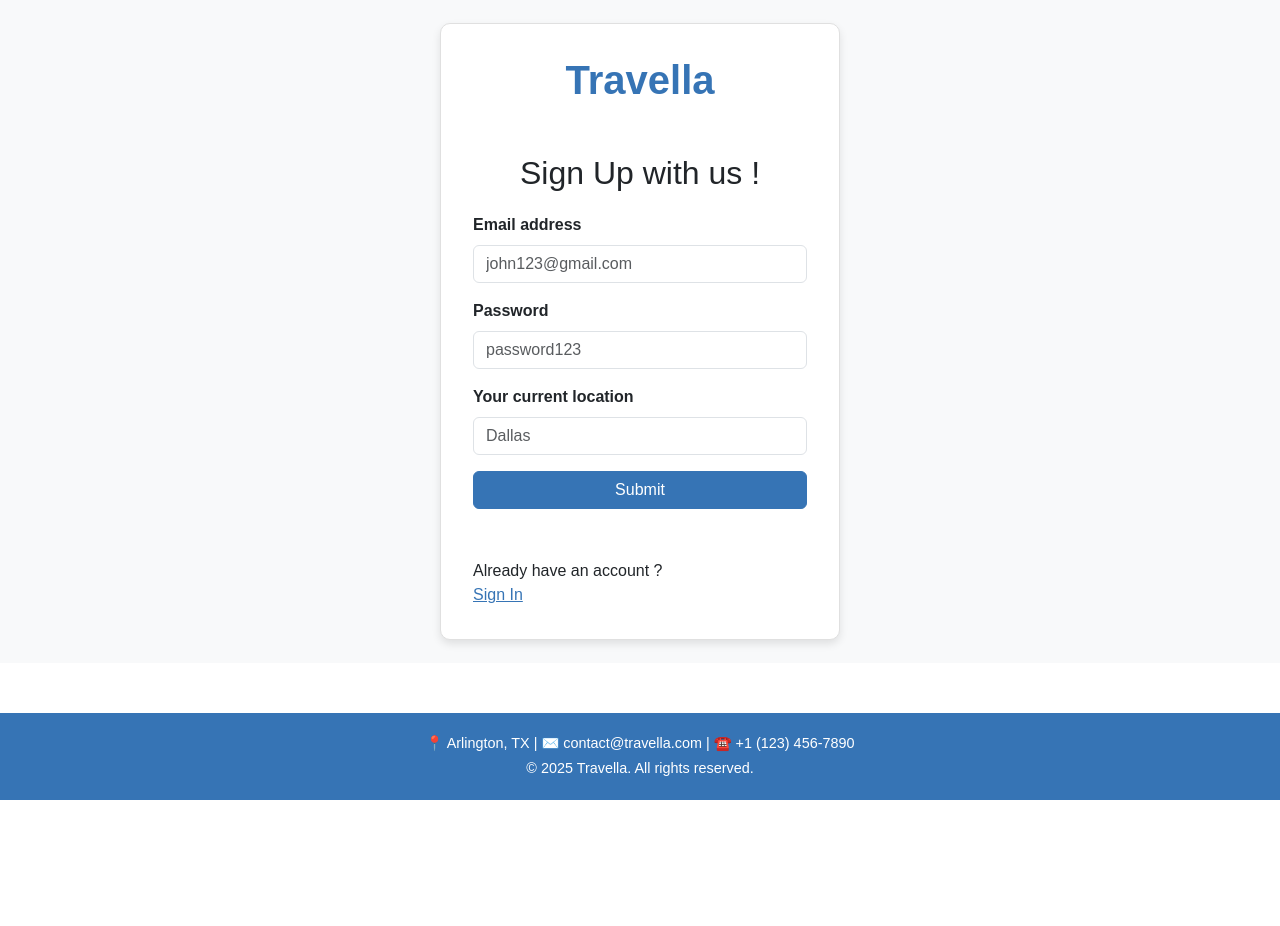
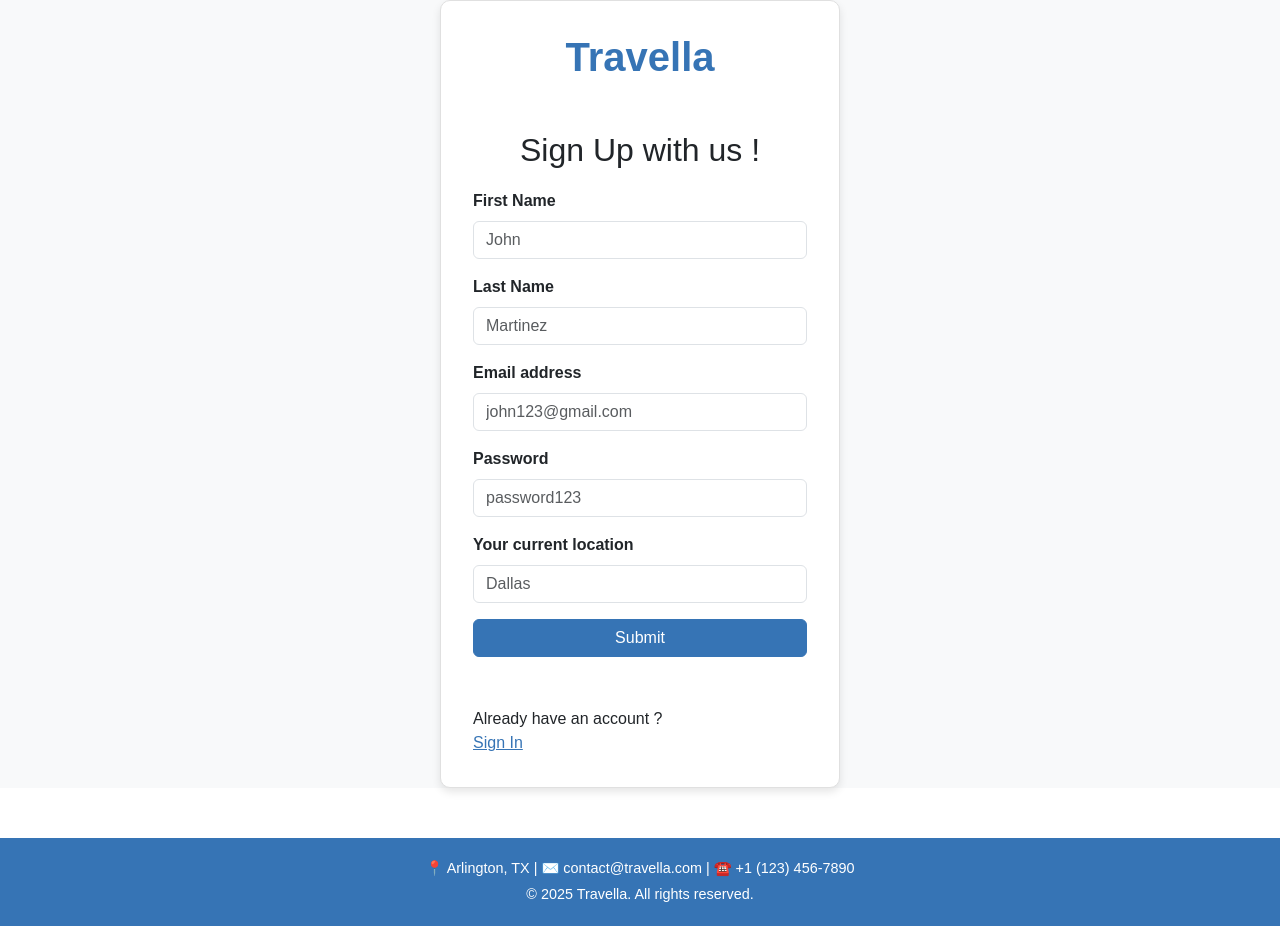
Before and after one commit to anamolkhadka/travella-frontend, a React (Create React App) app: page /register in a window 1280 px wide. Before the commit the page ends 800 px from the top, so only its background shows below. Built offline with nearby package versions, Linux system fonts and the light colour scheme; no server answers.

Commit message:
Update form fields for the register user page.

```diff
--- a/src/components/RegisterForm.js
+++ b/src/components/RegisterForm.js
@@ -7,6 +7,8 @@ import "../styles/LoginForm.css";
 const API_URL = "http://localhost:3000";
 
 function RegisterForm() {
+    const [firstName, setFirstName] = useState('');
+    const [lastName, setLastName] = useState('');
     const [email, setEmail] = useState('');
     const [password, setPassword] = useState('');
     const [location, setLocation] = useState('');
@@ -16,6 +18,14 @@ function RegisterForm() {
 
     /// This function handles change on the input field and sets the current value of email.
     //  Here event is an object that causes the trigger.
+
+    const handleFirstNameChange = (event) => {
+        setFirstName(event.target.value);
+    };
+
+    const handleLastNameChange = (event) => {
+        setLastName(event.target.value);
+    };
     const handleEmailChange = (event) => {
         setEmail(event.target.value);
     };
@@ -33,11 +43,13 @@ function RegisterForm() {
         event.preventDefault();
         setLoading(true);
         setError(null);
-        console.log("Registering user", { email, password, location });
+        console.log("Registering user", { firstName, lastName, email, password, location });
 
         // Make a POST request to the server.
         try {
             const response = await axios.post(`${API_URL}/auth/register`, {
+                firstName,
+                lastName,
                 email,
                 password,
                 location,
@@ -62,6 +74,30 @@ function RegisterForm() {
                     <h1>Travella</h1>
                     <h2>Sign Up with us !</h2>
                     {error && <p className="error">{error}</p>} {/* Display error message */}
+                    <div className="mb-3">
+                        <label htmlFor="firstName" className="form-label">First Name</label>
+                        <input
+                            type="text"
+                            onChange={handleFirstNameChange}
+                            className="form-control"
+                            placeholder="John"
+                            id="firstName"
+                            value={firstName}
+                            required
+                        />
+                    </div>
+                    <div className="mb-3">
+                        <label htmlFor="lastName" className="form-label">Last Name</label>
+                        <input
+                            type="text"
+                            onChange={handleLastNameChange}
+                            className="form-control"
+                            placeholder="Martinez"
+                            id="lastName"
+                            value={lastName}
+                            required
+                        />
+                    </div>
                     <div className="mb-3">
                         <label htmlFor="email" className="form-label">Email address</label>
                         <input
```
